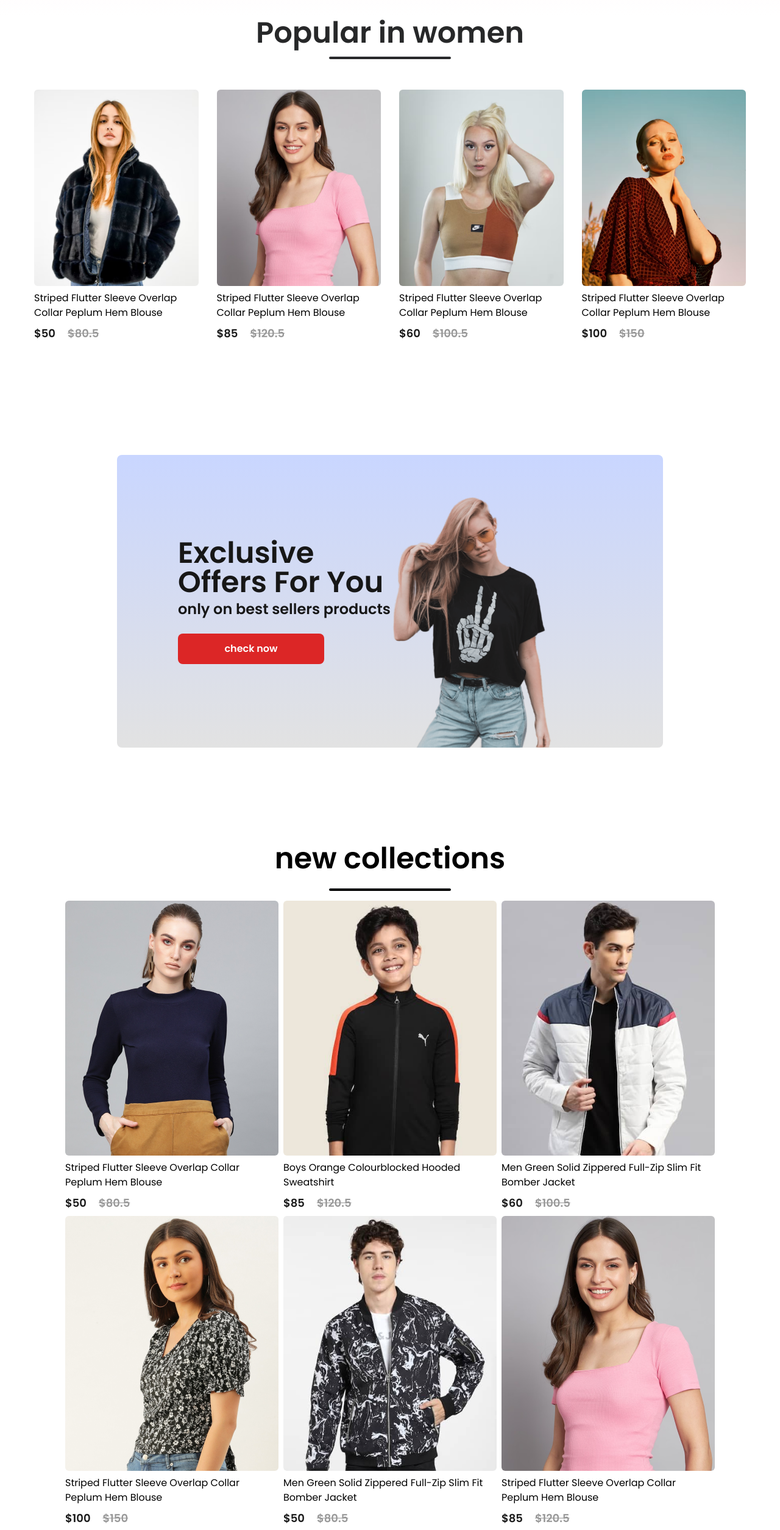
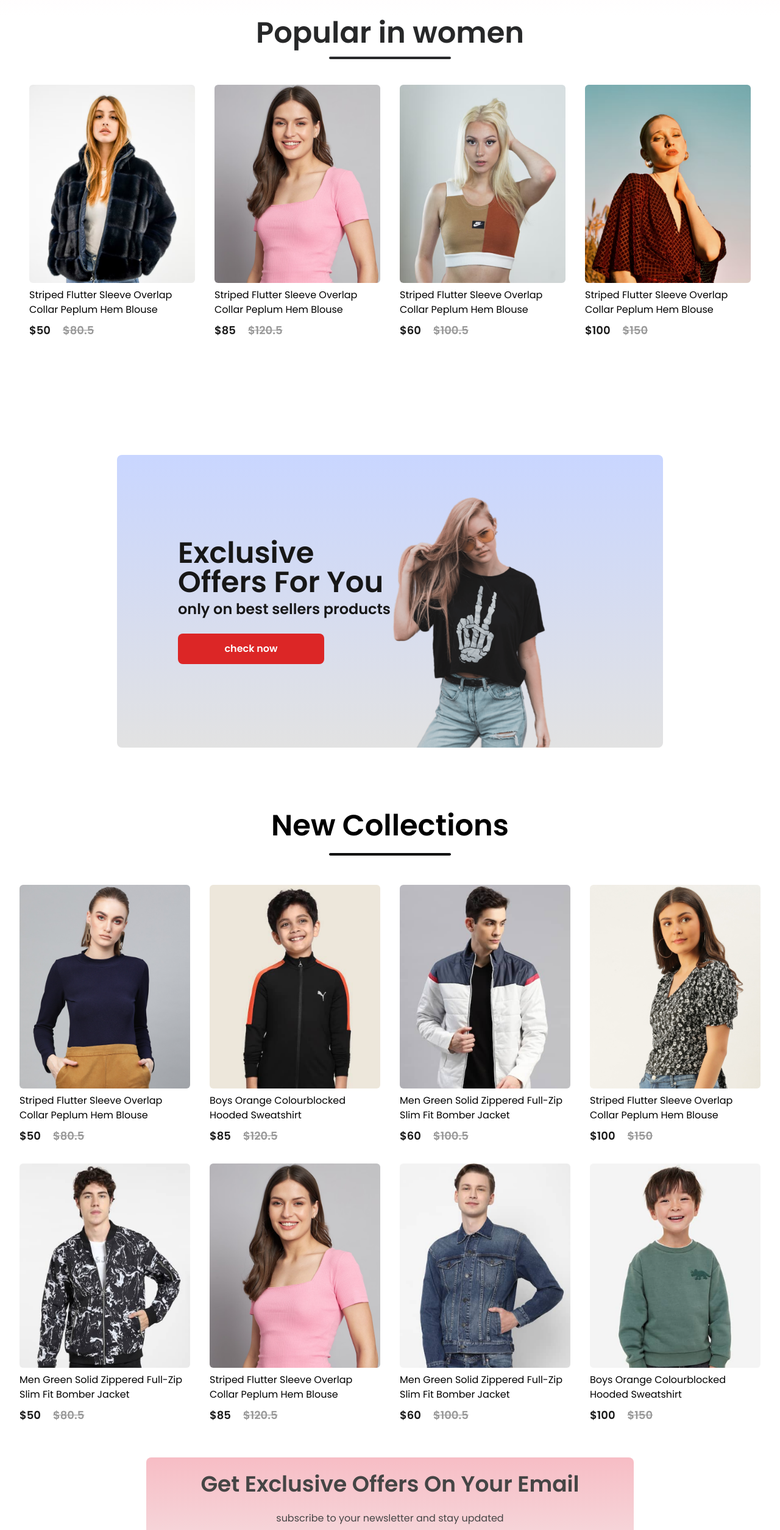
Before and after one commit to kiancodemy/ec, a React (Vite) app: page / in a window 1280 px wide. Shown: the part 891-3400 px from the top of the page at 61% size. Built offline with nearby package versions, Linux system fonts and the light colour scheme.

Commit message:
'add-email'

```diff
--- a/src/components/Newcollections.jsx
+++ b/src/components/Newcollections.jsx
@@ -16,11 +16,13 @@ function Newcollections() {
 
   return (
     <div className="flex-col flex items-center">
-      <h1 className="text-2xl font-semibold lg:text-5xl py-2">
+      <h1 className="text-2xl capitalize font-semibold lg:text-5xl py-1">
         new collections
       </h1>
       <hr className="w-[200px] h-[5px] rounded-lg my-4 bg-black mx-auto"></hr>
-      <div className="flex justify-center flex-wrap gap-2 px-4">{getall}</div>
+      <div className="grid grid-cols-1 gap-8 md:grid-cols-2 mt-8 lg:grid-cols-4 px-8">
+        {getall}
+      </div>
     </div>
   );
 }
--- /dev/null
+++ b/src/components/Newsletter.jsx
@@ -0,0 +1,27 @@
+function Newsletter() {
+  return (
+    <div className="bg-gradient-to-b from-[#f7bdc5] to-[#f5e3e5] lg:max-w-[800px] rounded-lg p-6 my-14 gap-6 flex flex-col justify-center mx-auto items-center">
+      <h1 className="capitalize font-semibold text-4xl text-[#454545]">
+        get exclusive offers on your email
+      </h1>
+      <p className="text-md text-[#454545]">
+        subscribe to your newsletter and stay updated
+      </p>
+      <div className="rounded-full   bg-white border-solid border-1 border-black flex   justify-between items-center ">
+        <input
+          type="email"
+          className="border-none rounded-full pl-2  focus:outline-none focus:placeholder:translate-x-4  focus:placeholder:duration-300 focus:border-none  "
+          placeholder="Your email id"
+        />
+        <button
+          className="text-white hover:translate-x-3 duration-500 inline-block py-2 px-6 rounded-full bg-black "
+          type="submit"
+        >
+          subscribe
+        </button>
+      </div>
+    </div>
+  );
+}
+
+export default Newsletter;
--- a/src/components/Offers.jsx
+++ b/src/components/Offers.jsx
@@ -1,7 +1,7 @@
 import exclusive from "../assets/exclusive_image.png";
 function Offers() {
   return (
-    <div className="bg-gradient-to-b rounded-lg  px-[100px] mb-[150px] from-[#C9D6FF] to-[#E2E2E2] max-w-[70%] flex h-[60vh] mx-auto">
+    <div className="bg-gradient-to-b rounded-lg  px-[100px] mb-[100px] from-[#C9D6FF] to-[#E2E2E2] lg:w-[70%] flex lg:h-[60vh] mx-auto">
       <div className=" flex flex-col justify-center">
         <h1 className="text-5xl capitalize font-semibold text-[#171717]">
           exclusive
--- a/src/components/Popular.jsx
+++ b/src/components/Popular.jsx
@@ -14,12 +14,14 @@ function Popular() {
     );
   });
   return (
-    <div className="flex h-[90vh] px-4 items-center gap-[10px] flex-col">
+    <div className="flex lg:h-[90vh] px-4 items-center gap-[10px] flex-col">
       <h1 className="text-[#272829] py-1 text-2xl lg:text-5xl font-semibold">
         Popular in women
       </h1>
       <hr className="w-[200px] bg-[#272829] font-bold  rounded-md h-[5px] mx-auto "></hr>
-      <div className="lg:flex gap-[30px] mt-10 lg:px-10">{getall}</div>
+      <div className="grid grid-cols-1 gap-8 md:grid-cols-2 mt-8 lg:grid-cols-4 px-8">
+        {getall}
+      </div>
     </div>
   );
 }
--- a/src/pages/Shop.jsx
+++ b/src/pages/Shop.jsx
@@ -1,15 +1,17 @@
 import Hero from "../components/Hero";
 import Popular from "../components/Popular";
 import Offers from "../components/Offers";
+import Newsletter from "../components/Newsletter";
 import Newcollections from "../components/Newcollections";
 function Shop() {
   return (
-    <>
+    <div className="overflow-x-scroll">
       <Hero></Hero>
       <Popular></Popular>
       <Offers></Offers>
       <Newcollections></Newcollections>
-    </>
+      <Newsletter></Newsletter>
+    </div>
   );
 }
 
```
